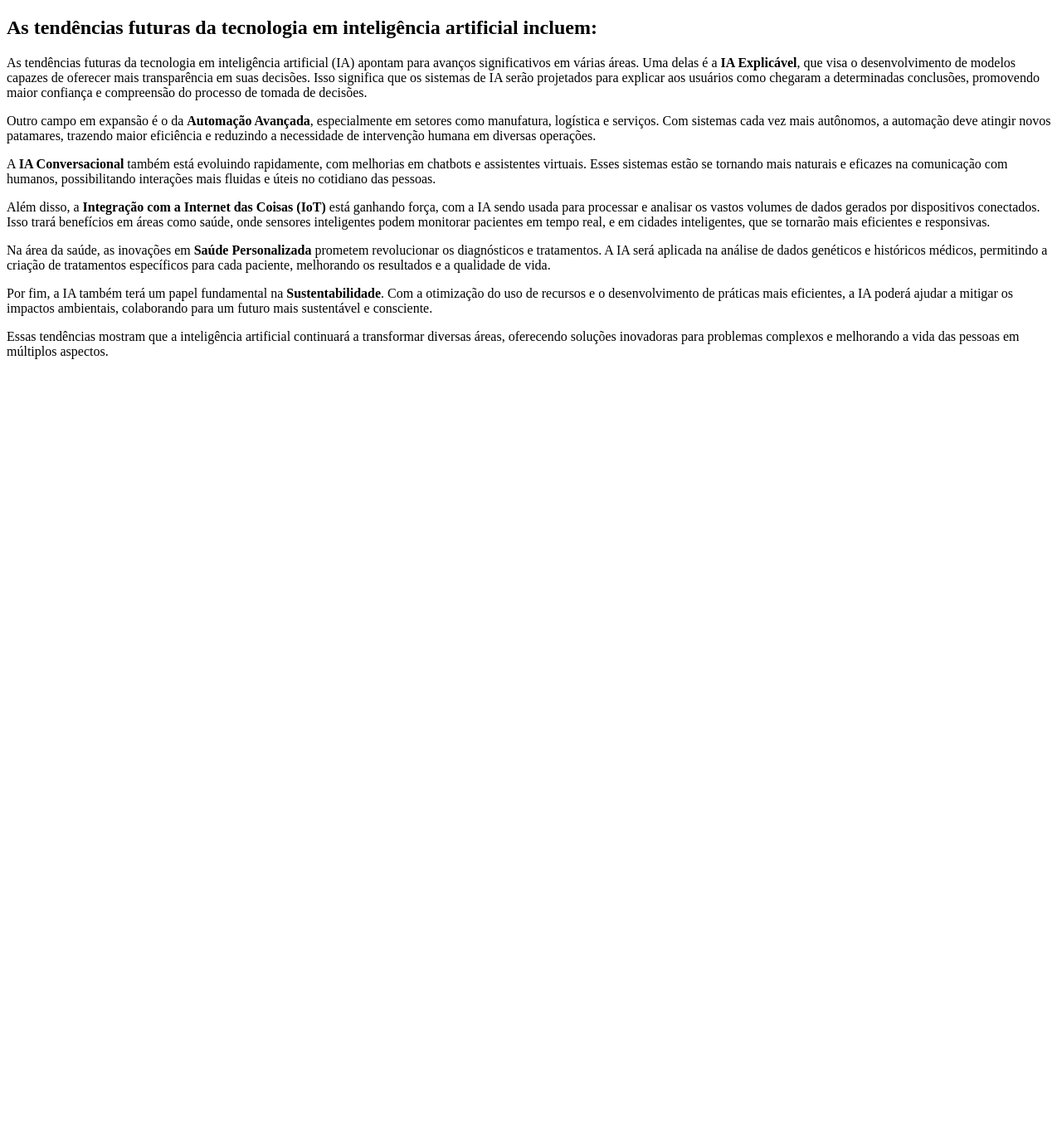
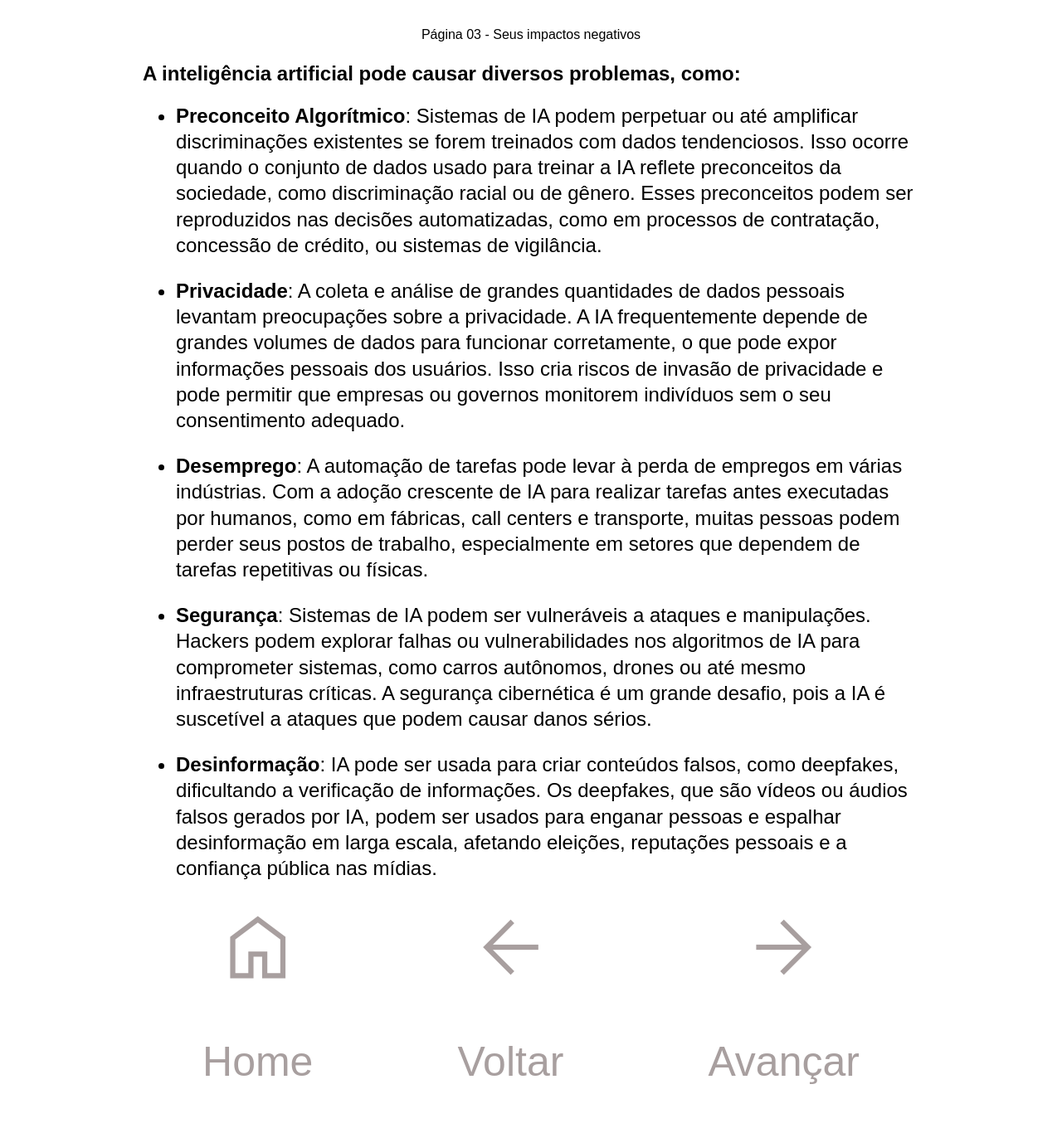
Before and after one commit to JoseWalisson/projeto-inovacao-com-ia, a plain HTML site: page pages/page03.html in a window 1280 px wide. Shown: the whole page at 83% size. Before the commit the page ends 800 px from the top, so only its background shows below. Drawn offline with nearby package versions, Linux system fonts and the light colour scheme.

Commit message:
atualização pages

```diff
--- a/pages/page03.html
+++ b/pages/page03.html
@@ -4,26 +4,41 @@
     <meta charset="UTF-8">
     <meta name="viewport" content="width=device-width, initial-scale=1.0">
     <title>Revista - Página 03</title>
+    <link rel="stylesheet" href="../css/page01.css">
+    <link rel="stylesheet" href="https://fonts.googleapis.com/css2?family=Material+Symbols+Outlined:opsz,wght,FILL,GRAD@48,400,0,0" />
 </head>
 <body>
-    <header>
+    <div id="container">
+        <header>
+            <div id="into">
+                Página 03 - Seus impactos negativos
+            </div>
+        </header>
+        <main>
+            <h2>A inteligência artificial pode causar diversos problemas, como:</h2>
+            <ul>
+                <li><strong>Preconceito Algorítmico</strong>: Sistemas de IA podem perpetuar ou até amplificar discriminações existentes se forem treinados com dados tendenciosos. Isso ocorre quando o conjunto de dados usado para treinar a IA reflete preconceitos da sociedade, como discriminação racial ou de gênero. Esses preconceitos podem ser reproduzidos nas decisões automatizadas, como em processos de contratação, concessão de crédito, ou sistemas de vigilância.</li>
 
-    </header>
-    <main>
-        <h2>As tendências futuras da tecnologia em inteligência artificial incluem:</h2>
-            <p>As tendências futuras da tecnologia em inteligência artificial (IA) apontam para avanços significativos em várias áreas. Uma delas é a <strong>IA Explicável</strong>, que visa o desenvolvimento de modelos capazes de oferecer mais transparência em suas decisões. Isso significa que os sistemas de IA serão projetados para explicar aos usuários como chegaram a determinadas conclusões, promovendo maior confiança e compreensão do processo de tomada de decisões.</p>
+                <li><strong>Privacidade</strong>: A coleta e análise de grandes quantidades de dados pessoais levantam preocupações sobre a privacidade. A IA frequentemente depende de grandes volumes de dados para funcionar corretamente, o que pode expor informações pessoais dos usuários. Isso cria riscos de invasão de privacidade e pode permitir que empresas ou governos monitorem indivíduos sem o seu consentimento adequado.</li>
 
-                <p>Outro campo em expansão é o da <strong>Automação Avançada</strong>, especialmente em setores como manufatura, logística e serviços. Com sistemas cada vez mais autônomos, a automação deve atingir novos patamares, trazendo maior eficiência e reduzindo a necessidade de intervenção humana em diversas operações.</p>
+                <li><strong>Desemprego</strong>: A automação de tarefas pode levar à perda de empregos em várias indústrias. Com a adoção crescente de IA para realizar tarefas antes executadas por humanos, como em fábricas, call centers e transporte, muitas pessoas podem perder seus postos de trabalho, especialmente em setores que dependem de tarefas repetitivas ou físicas.</li>
 
-                <p>A <strong>IA Conversacional</strong> também está evoluindo rapidamente, com melhorias em chatbots e assistentes virtuais. Esses sistemas estão se tornando mais naturais e eficazes na comunicação com humanos, possibilitando interações mais fluidas e úteis no cotidiano das pessoas.</p>
+                <li><strong>Segurança</strong>: Sistemas de IA podem ser vulneráveis a ataques e manipulações. Hackers podem explorar falhas ou vulnerabilidades nos algoritmos de IA para comprometer sistemas, como carros autônomos, drones ou até mesmo infraestruturas críticas. A segurança cibernética é um grande desafio, pois a IA é suscetível a ataques que podem causar danos sérios.</li>
 
-                <p>Além disso, a <strong>Integração com a Internet das Coisas (IoT)</strong> está ganhando força, com a IA sendo usada para processar e analisar os vastos volumes de dados gerados por dispositivos conectados. Isso trará benefícios em áreas como saúde, onde sensores inteligentes podem monitorar pacientes em tempo real, e em cidades inteligentes, que se tornarão mais eficientes e responsivas.</p>
-
-                <p>Na área da saúde, as inovações em <strong>Saúde Personalizada</strong> prometem revolucionar os diagnósticos e tratamentos. A IA será aplicada na análise de dados genéticos e históricos médicos, permitindo a criação de tratamentos específicos para cada paciente, melhorando os resultados e a qualidade de vida.</p>
-
-                <p>Por fim, a IA também terá um papel fundamental na <strong>Sustentabilidade</strong>. Com a otimização do uso de recursos e o desenvolvimento de práticas mais eficientes, a IA poderá ajudar a mitigar os impactos ambientais, colaborando para um futuro mais sustentável e consciente.</p>
-
-                <p>Essas tendências mostram que a inteligência artificial continuará a transformar diversas áreas, oferecendo soluções inovadoras para problemas complexos e melhorando a vida das pessoas em múltiplos aspectos.</p>
-    </main>
+                <li><strong>Desinformação</strong>: IA pode ser usada para criar conteúdos falsos, como deepfakes, dificultando a verificação de informações. Os deepfakes, que são vídeos ou áudios falsos gerados por IA, podem ser usados para enganar pessoas e espalhar desinformação em larga escala, afetando eleições, reputações pessoais e a confiança pública nas mídias.</li>
+            </ul>
+                <section id="buttons">
+                    <a href="../index.html"><span class="material-symbols-outlined">home</span>
+                        <p>Home</p>
+                        </a>
+                        <a href="../pages/page02.html"><span class="material-symbols-outlined">arrow_back</span>
+                        <p>Voltar</p>
+                        </a>
+                        <a href="../pages/page04.html"><span class="material-symbols-outlined">arrow_forward</span>
+                        <p>Avançar</p>
+                        </a>
+                </section>
+        </main>
+    </div>
 </body>
 </html>
```
Also changed, not shown: pages/page02.html (+31 -22 lines), pages/page04.html (added, +46 -0 lines).
